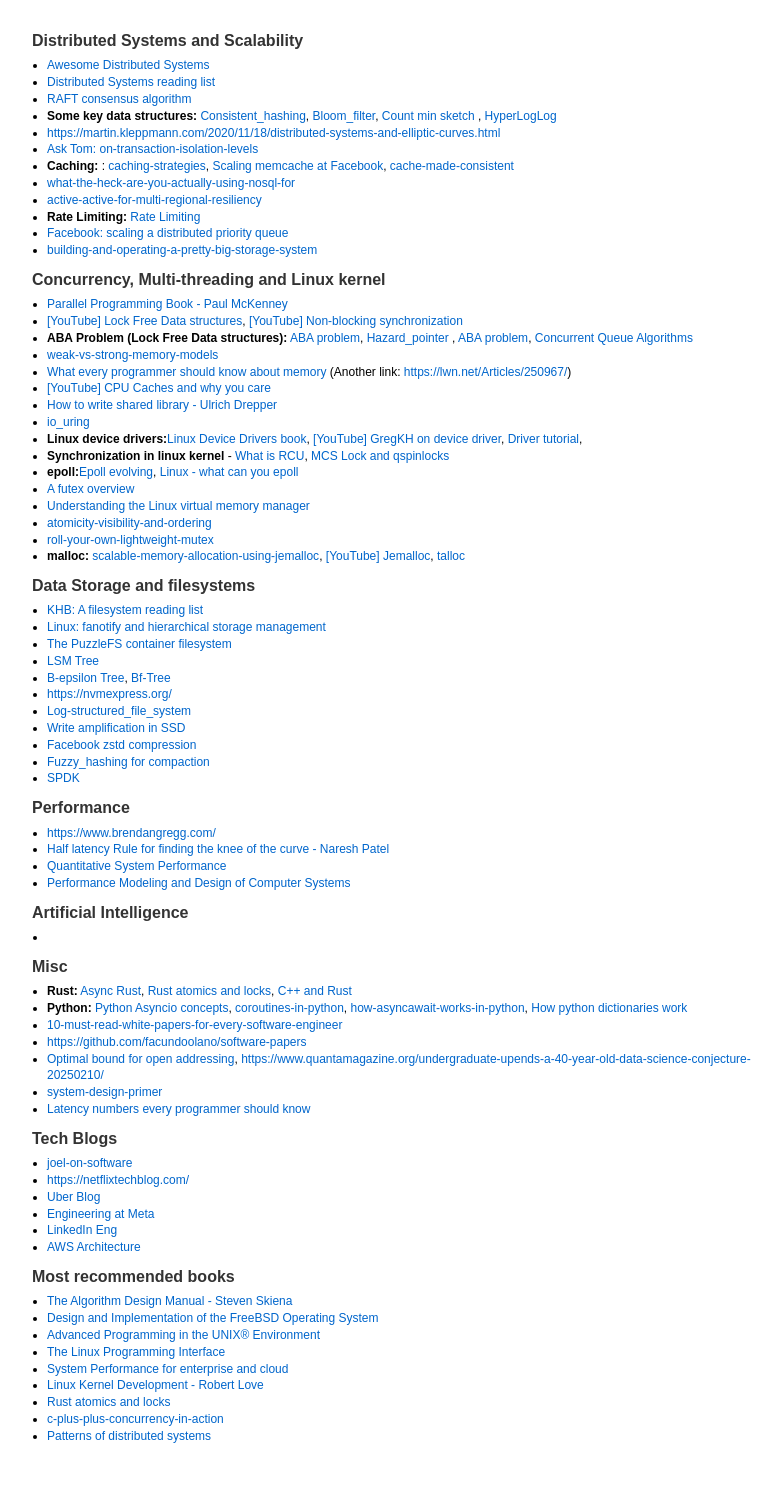
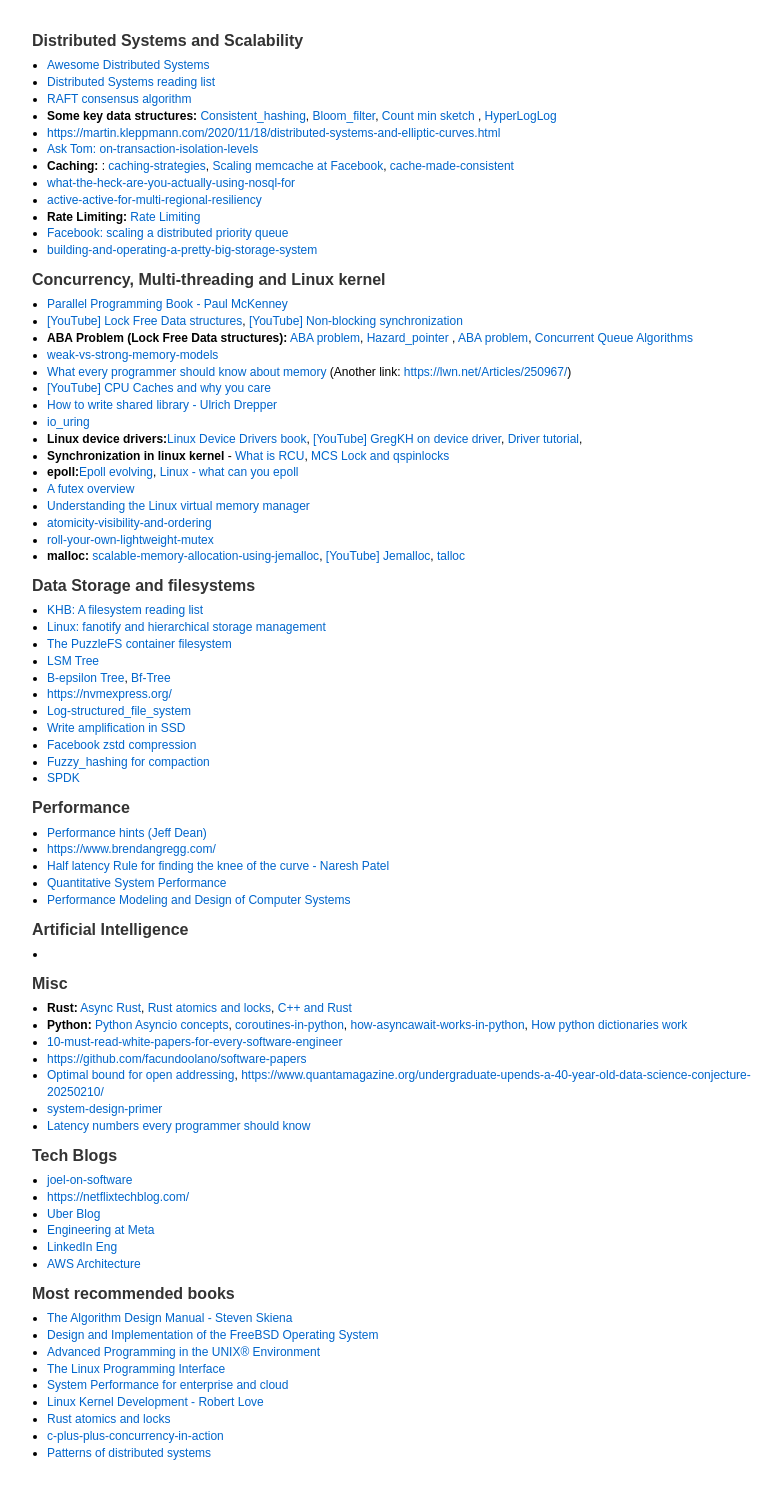
Before and after one commit to niraj17/niraj17.github.io, a Jekyll site: the page info/tech.html, which Jekyll copies as it is, in a window 1280 px wide. Shown: the whole page, without its empty margins (223-1005 px from the left). Built offline with Jekyll 4.4.1, drawn with Linux system fonts in a browser that asks for light colours.

Commit message:
Update tech.html

```diff
--- a/info/tech.html
+++ b/info/tech.html
@@ -153,6 +153,7 @@
      <div class="section">
       <h2>Performance</h2>
        <ul>
+		<li><a href=https://abseil.io/fast/hints.html>Performance hints (Jeff Dean)</a></li>
          <li> <a href=https://www.brendangregg.com/>https://www.brendangregg.com/</a>
 	<li> <a href=https://dl.acm.org/doi/10.1145/2825236.2825248>Half latency Rule for finding the knee of the curve - Naresh Patel</a>
 	<li> <a href=https://homes.cs.washington.edu/~lazowska/qsp/>Quantitative System Performance</a>
```
